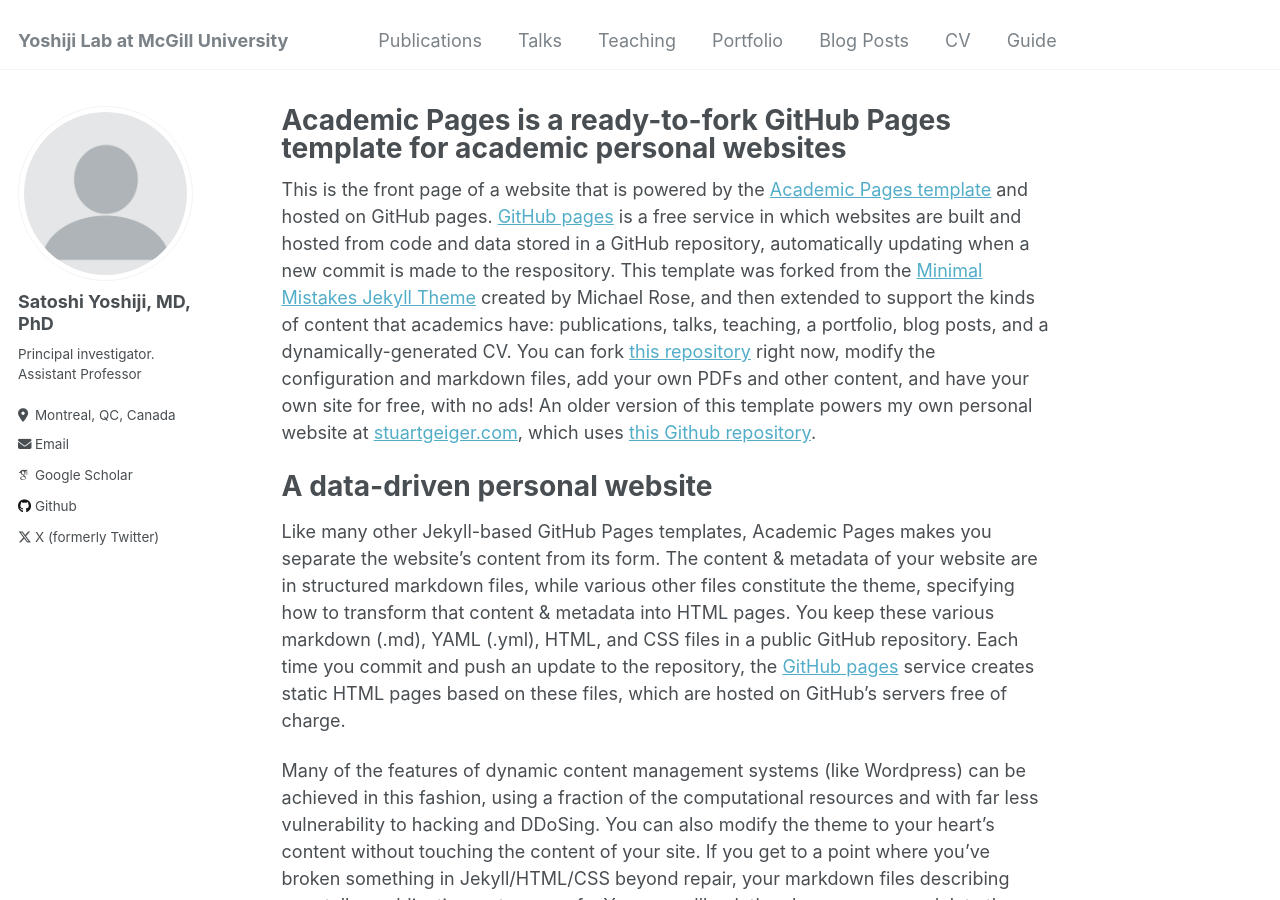
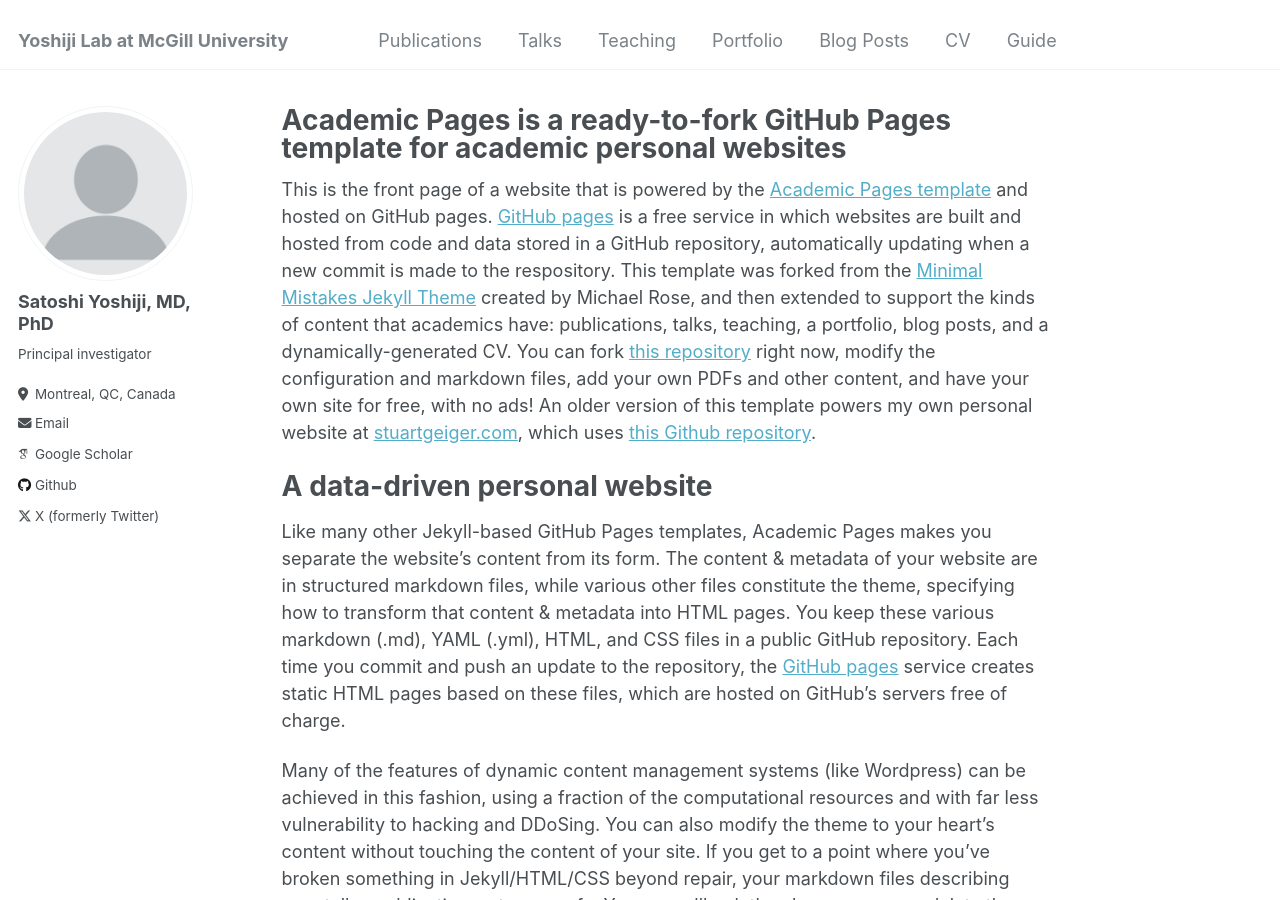
Before and after one commit to satoshi-yoshiji/satoshi-yoshiji.github.io, a Jekyll site: the page built from _pages/about.md, in a window 1280 px wide and 900 px high. Built offline with Jekyll 4.4.1, drawn with Linux system fonts in a browser that asks for light colours; some web fonts are replaced.

Commit message:
Update _config.yml

```diff
--- a/_config.yml
+++ b/_config.yml
@@ -24,7 +24,7 @@ author:
   avatar           : "profile.png"
   name             : "Satoshi Yoshiji, MD, PhD"
   pronouns         : # example: "she/her"
-  bio              : "Principal investigator. Assistant Professor"
+  bio              : "Principal investigator"
   location         : "Montreal, QC, Canada"
   employer         : #"Red Brick University"
   uri              : # URL
```
